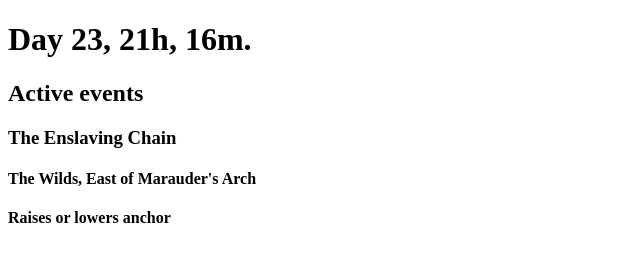
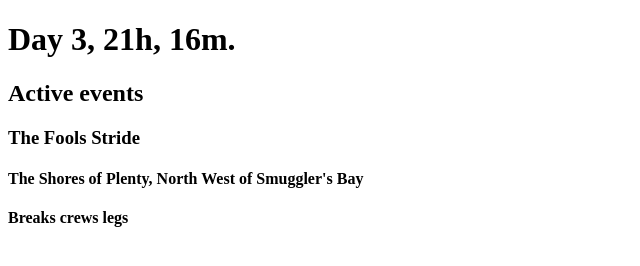
Before and after one commit to restaste/sea-of-times, a plain HTML site: page index.html in a window 1280 px wide. Shown: the whole page, without its empty margins (0-640 px from the left). Drawn offline with Linux system fonts and the light colour scheme.

Commit message:
Fixed a bug where month wouldn't start at 8am
Also changed to spaces instead of tabs

```diff
--- a/index.html
+++ b/index.html
@@ -2,6 +2,7 @@
 <html>
 
 <head>
+    <meta charset="UTF-8">
     <title>What time is it in Sea of Thieves ?</title>
 </head>
 
@@ -31,7 +32,9 @@
             var realWorldHalfDayInSeconds = 12*60*60
             var oneGameMonth = 30*24*60*60
             var secondsOfHalfDay = secondsOfDay % realWorldHalfDayInSeconds
-			var secondsInGameMonth = secondsOfHalfDay / realWorldHalfDayInSeconds * oneGameMonth
+            // In game month starts at 8 am
+            var secondsOfHalfDayOffsetted = (secondsOfHalfDay - 8*60*60) % realWorldHalfDayInSeconds
+            var secondsInGameMonth = secondsOfHalfDayOffsetted / realWorldHalfDayInSeconds * oneGameMonth
 
             var gameDay = Math.floor(secondsInGameMonth / 60 / 60 / 24)
             var gameHours = Math.floor((secondsInGameMonth - gameDay*24*60*60) / 60 / 60)
```
Lines whose indentation alone changed are shown as unchanged.
